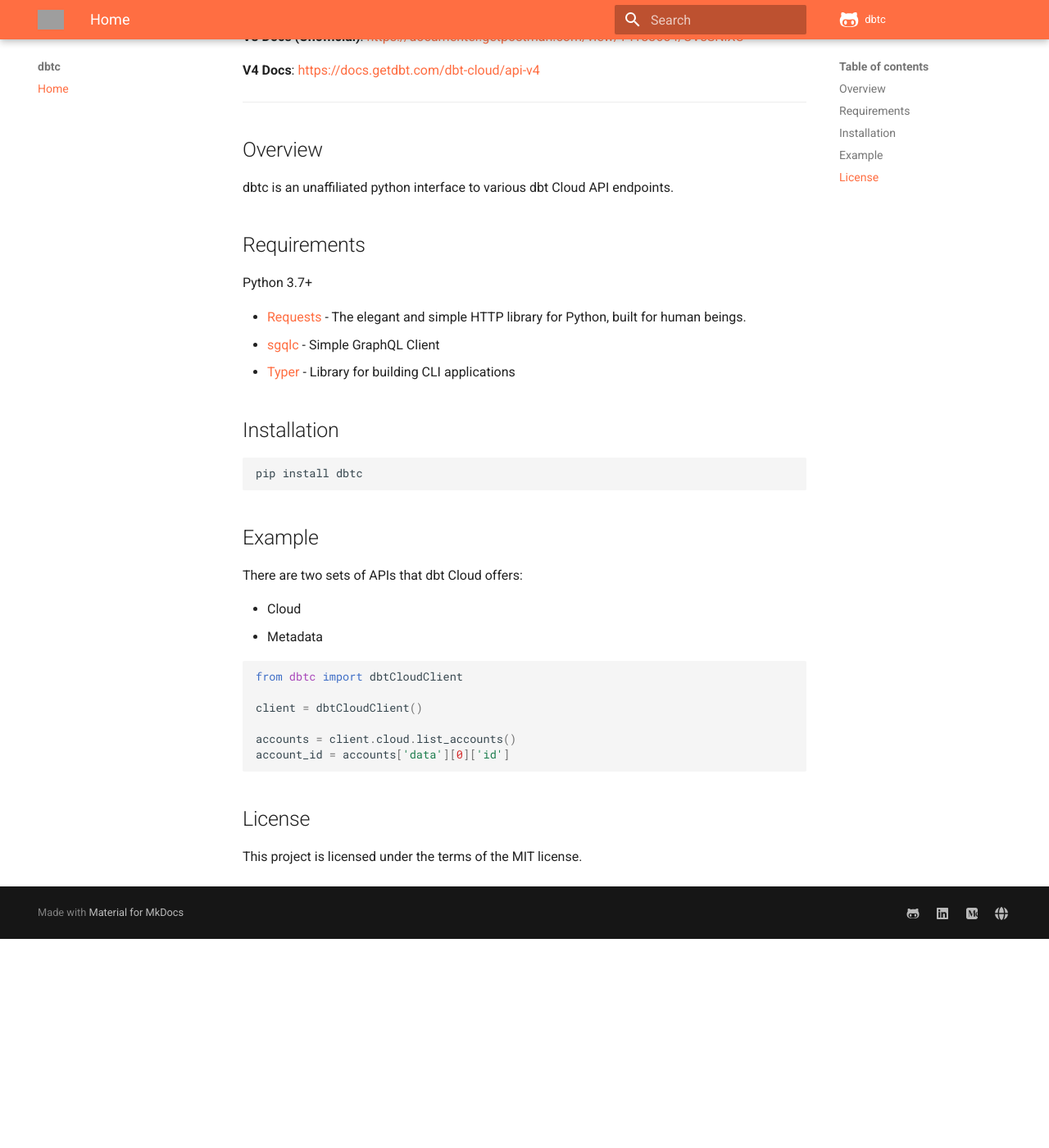
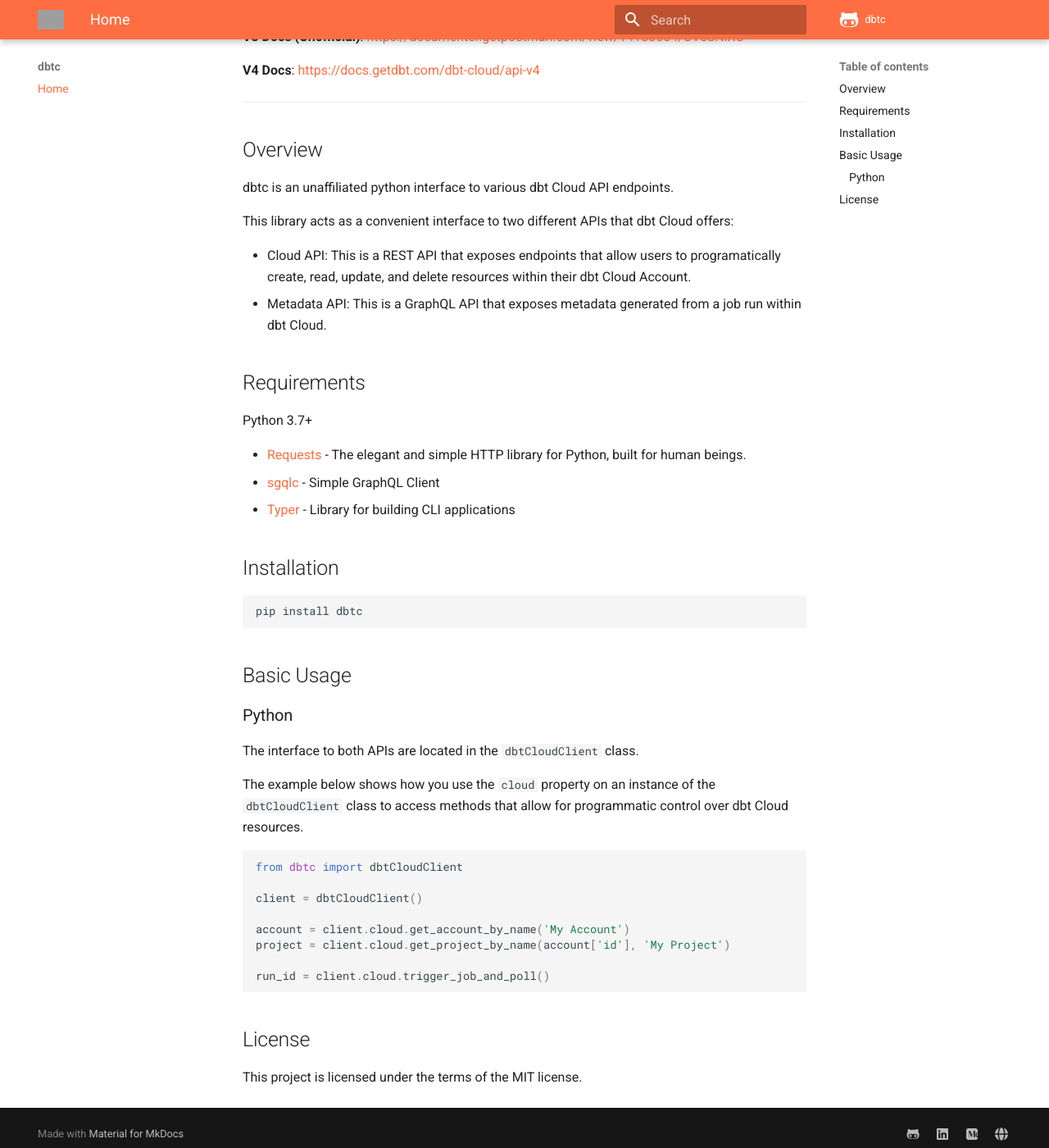
Before and after one commit to dpguthrie/dbtc, an MkDocs documentation site: the page built from docs/docs/index.md, in a window 1280 px wide and 1400 px high, scrolled down 392 px. Shown: the whole window at 82% size. Built offline with MkDocs 1.6.1 and Material for MkDocs 9.7.7, drawn with Linux system fonts in a browser that asks for light colours; comment, search, counter and statistics services are not loaded; before the commit the page ends 1537 px from its top, so only the background shows below that; grey boxes are pictures that could not be loaded.

Commit message:
Update readme

````diff
--- a/docs/docs/index.md
+++ b/docs/docs/index.md
@@ -25,6 +25,12 @@
 
 dbtc is an unaffiliated python interface to various dbt Cloud API endpoints.
 
+This library acts as a convenient interface to two different APIs that dbt Cloud offers:
+
+- Cloud API:  This is a REST API that exposes endpoints that allow users to programatically create, read, update, and delete
+resources within their dbt Cloud Account.
+- Metadata API:  This is a GraphQL API that exposes metadata generated from a job run within dbt Cloud.
+
 ## Requirements
 
 Python 3.7+
@@ -38,20 +44,23 @@
 ```bash
 pip install dbtc
 ```
-## Example
+## Basic Usage
 
-There are two sets of APIs that dbt Cloud offers:
+### Python
 
-- Cloud
-- Metadata
+The interface to both APIs are located in the `dbtCloudClient` class.
+
+The example below shows how you use the `cloud` property on an instance of the `dbtCloudClient` class to access methods that allow for programmatic control over dbt Cloud resources.
 
 ```python
 from dbtc import dbtCloudClient
 
 client = dbtCloudClient()
 
-accounts = client.cloud.list_accounts()
-account_id = accounts['data'][0]['id']
+account = client.cloud.get_account_by_name('My Account')
+project = client.cloud.get_project_by_name(account['id'], 'My Project')
+
+run_id = client.cloud.trigger_job_and_poll()
 ```
 
 ## License
````
Also changed, not shown: README.md.
